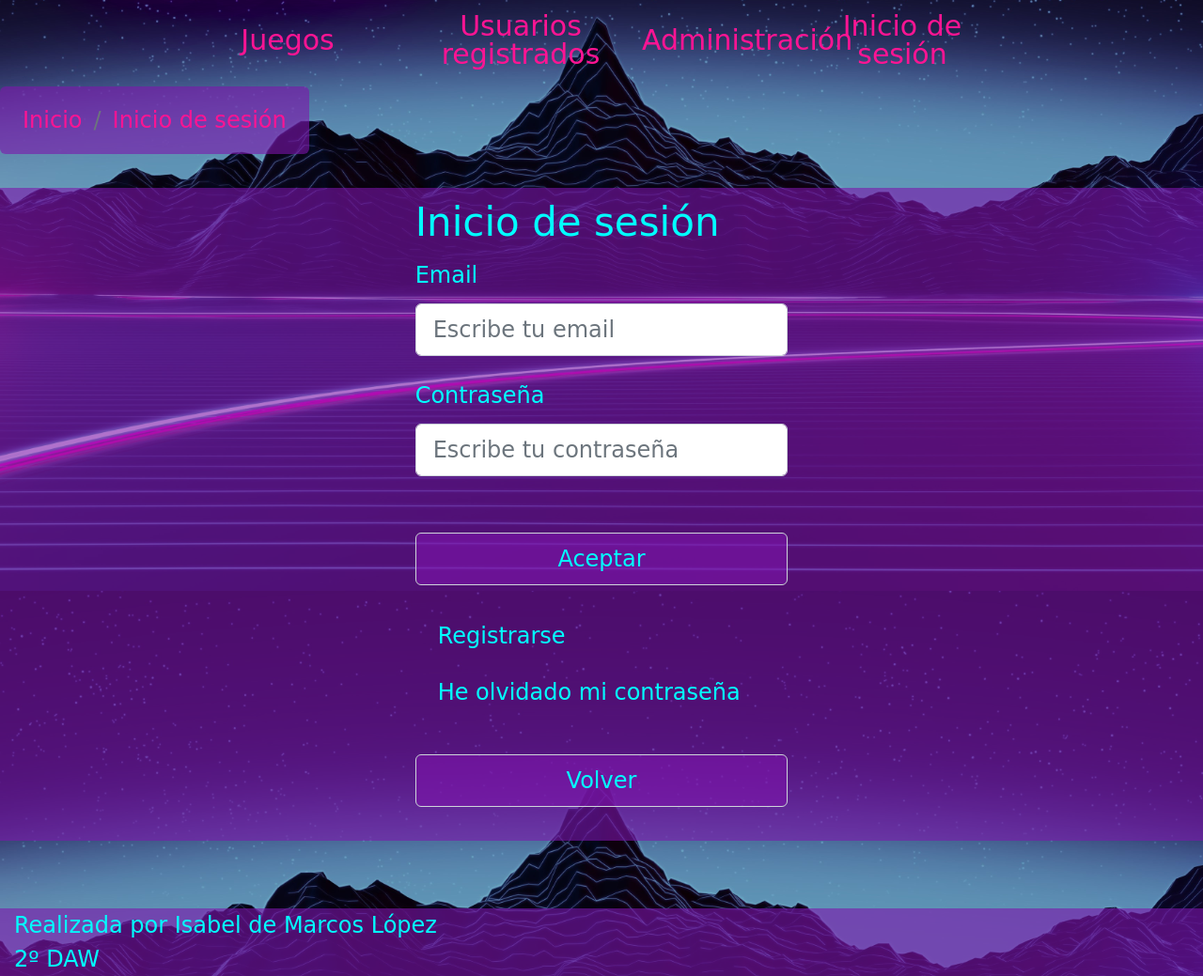
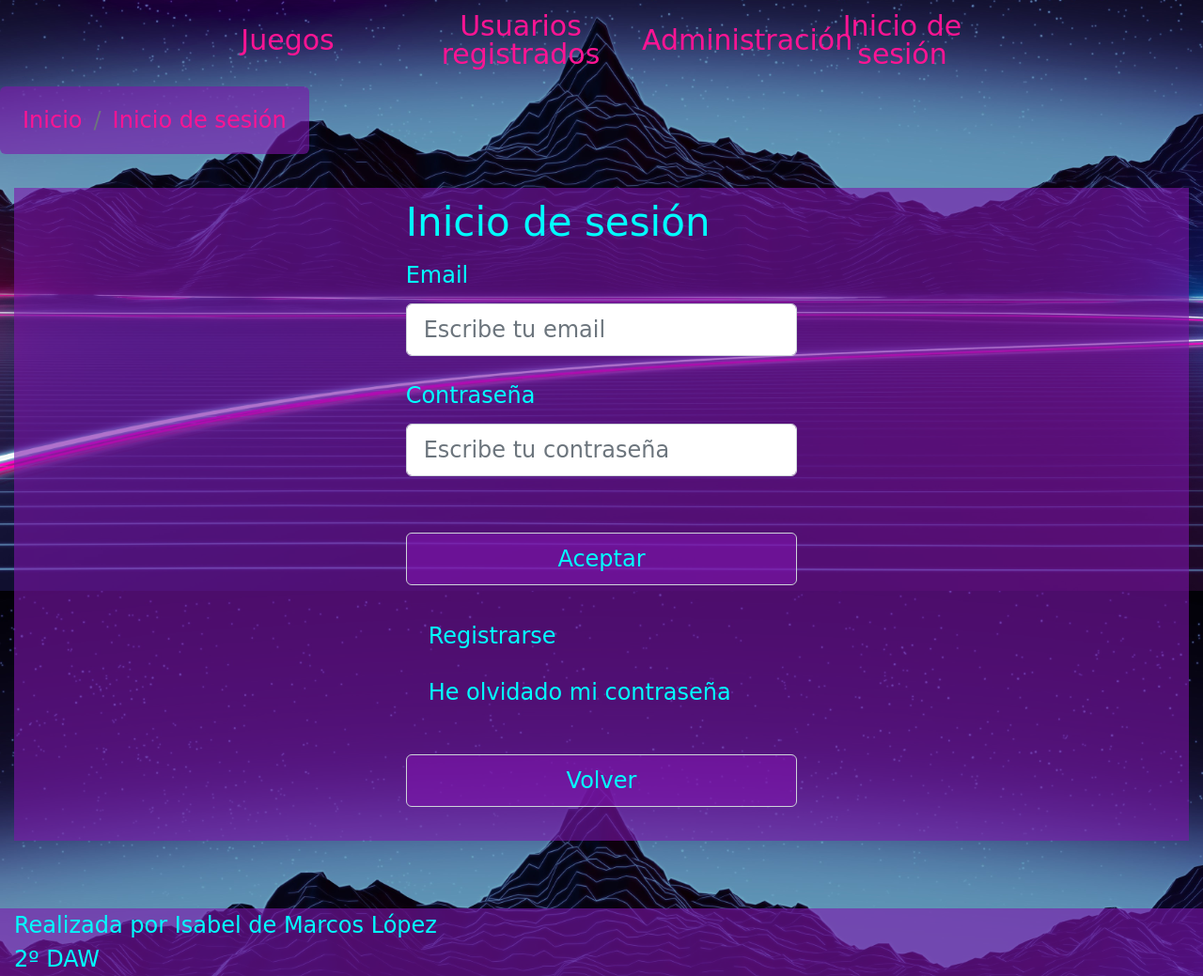
Before and after one commit to Isadml/Desafio2, a PHP site: page /Vistas/Otras/Iniciar_Sesion.php in a window 1280 px wide. Shown: the part 171-1210 px from the top of the page at 94% size. Run offline with PHP 8.4, Linux system fonts and the light colour scheme; some web fonts are replaced.

Commit message:
Commit en clase.

```diff
--- a/Vistas/Otras/Iniciar_Sesion.php
+++ b/Vistas/Otras/Iniciar_Sesion.php
@@ -36,7 +36,7 @@ and open the template in the editor.
                 </nav>
             </div>
 
-            <div class="row mt-2 mb-2 principal">
+            <div class="row no-gutters mt-2 mb-2 principal">
                 <div class="col-lg-4 col-sm-2"></div>
                 <div class="col-lg-4 col-sm-8 mt-2 mb-2 cyan">
                     <h3>Inicio de sesión</h3>
```
